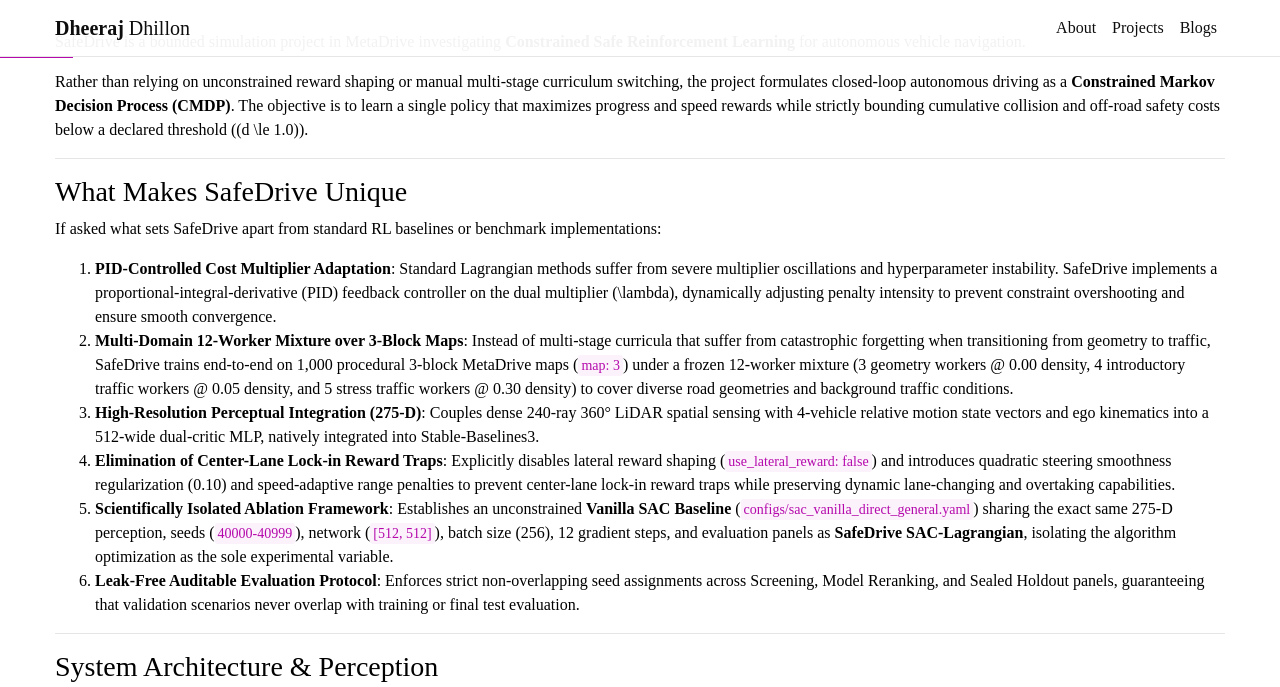
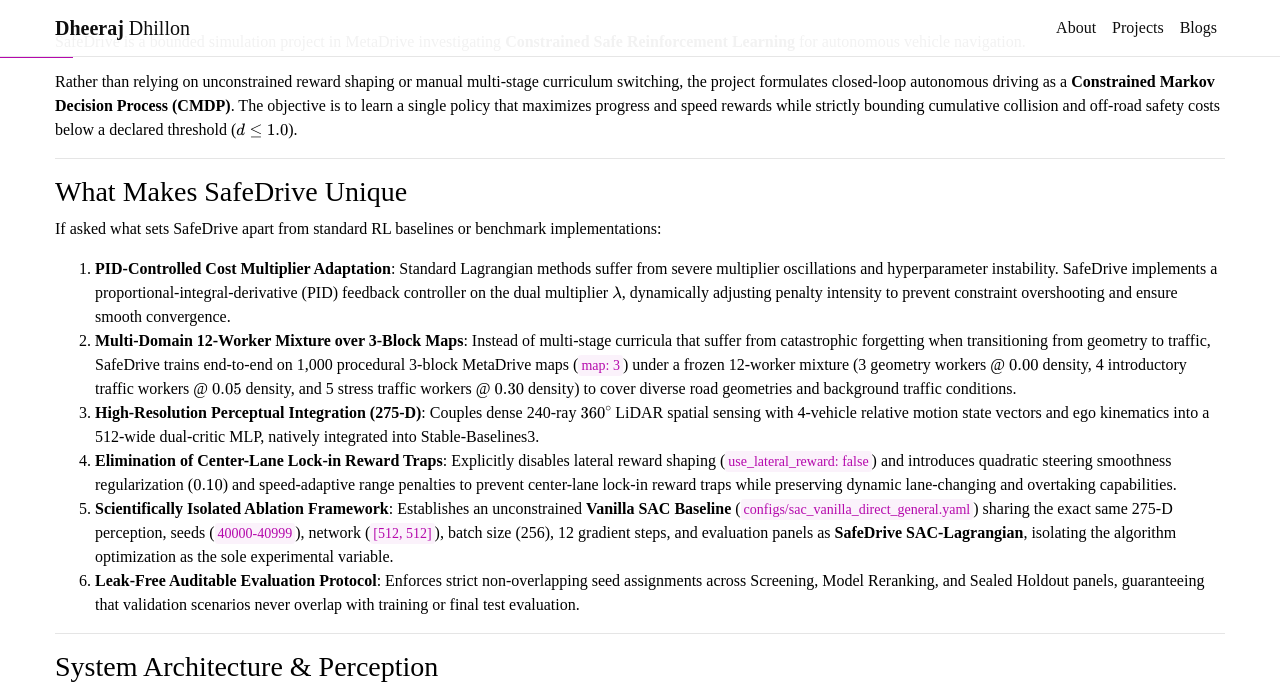
Before and after one commit to djdhillxn/djdhillxn.github.io, a Jekyll site: the page built from _projects/safedrive.md, in a window 1280 px wide and 1400 px high, scrolled down 232 px, cut to the strip 0-687 px from the top of the window. Built offline with Jekyll 4.4.1, drawn with Linux system fonts in a browser that asks for light colours; comment, search, counter and statistics services are not loaded; a style sheet for code colours, icons or effects is not loaded; some of the changed text lies outside the part shown.

Commit message:
another update to the safedrive project

```diff
--- a/_projects/safedrive.md
+++ b/_projects/safedrive.md
@@ -16,14 +16,14 @@
 portfolio_image: assets/img/safedrive/safedrive_architecture_overview.png
 portfolio_image_alt: SafeDrive SAC-Lagrangian perception and PID cost control architecture diagram
 portfolio_summary: |
-  SafeDrive investigates closed-loop autonomous driving under explicit safety constraints in the MetaDrive simulator. By formulating navigation as a Constrained Markov Decision Process (CMDP), the agent optimizes Soft Actor-Critic with Lagrangian adaptation (SAC-Lagrangian) and a PID-controlled cost multiplier to dynamically bound cumulative collisions and off-road violations below a target threshold (\(d \le 1.0\)) across 1,000 procedural road scenarios.
+  SafeDrive investigates closed-loop autonomous driving under explicit safety constraints in the MetaDrive simulator. By formulating navigation as a Constrained Markov Decision Process (CMDP), the agent optimizes Soft Actor-Critic with Lagrangian adaptation (SAC-Lagrangian) and a PID-controlled cost multiplier to dynamically bound cumulative collisions and off-road violations below a target threshold ($d \le 1.0$) across 1,000 procedural road scenarios.
 
   What makes SafeDrive unique is its end-to-end integration: while standard benchmarks rely on unconstrained reward penalties or fragile multi-stage curriculum switching that causes catastrophic forgetting, SafeDrive combines a 275-dimensional spatial observation space (240 360° LiDAR rays + 4 nearby-vehicle tracking slots) with a multi-domain 12-worker environment mixture over 3-block maps (`map: 3`, densities 0.00, 0.05, 0.30) and an unconstrained Vanilla SAC ablation baseline. A non-overlapping seed evaluation protocol across Screening, Reranking, and Sealed Holdout panels ensures completely auditable safety guarantees.
 ---
 
 SafeDrive is a bounded simulation project in MetaDrive investigating **Constrained Safe Reinforcement Learning** for autonomous vehicle navigation.
 
-Rather than relying on unconstrained reward shaping or manual multi-stage curriculum switching, the project formulates closed-loop autonomous driving as a **Constrained Markov Decision Process (CMDP)**. The objective is to learn a single policy that maximizes progress and speed rewards while strictly bounding cumulative collision and off-road safety costs below a declared threshold (\(d \le 1.0\)).
+Rather than relying on unconstrained reward shaping or manual multi-stage curriculum switching, the project formulates closed-loop autonomous driving as a **Constrained Markov Decision Process (CMDP)**. The objective is to learn a single policy that maximizes progress and speed rewards while strictly bounding cumulative collision and off-road safety costs below a declared threshold ($d \le 1.0$).
 
 ---
 
@@ -31,10 +31,10 @@
 
 If asked what sets SafeDrive apart from standard RL baselines or benchmark implementations:
 
-1. **PID-Controlled Cost Multiplier Adaptation**: Standard Lagrangian methods suffer from severe multiplier oscillations and hyperparameter instability. SafeDrive implements a proportional-integral-derivative (PID) feedback controller on the dual multiplier \(\lambda\), dynamically adjusting penalty intensity to prevent constraint overshooting and ensure smooth convergence.
-2. **Multi-Domain 12-Worker Mixture over 3-Block Maps**: Instead of multi-stage curricula that suffer from catastrophic forgetting when transitioning from geometry to traffic, SafeDrive trains end-to-end on 1,000 procedural 3-block MetaDrive maps (`map: 3`) under a frozen 12-worker mixture (3 geometry workers @ 0.00 density, 4 introductory traffic workers @ 0.05 density, and 5 stress traffic workers @ 0.30 density) to cover diverse road geometries and background traffic conditions.
-3. **High-Resolution Perceptual Integration (275-D)**: Couples dense 240-ray 360° LiDAR spatial sensing with 4-vehicle relative motion state vectors and ego kinematics into a 512-wide dual-critic MLP, natively integrated into Stable-Baselines3.
-4. **Elimination of Center-Lane Lock-in Reward Traps**: Explicitly disables lateral reward shaping (`use_lateral_reward: false`) and introduces quadratic steering smoothness regularization (0.10) and speed-adaptive range penalties to prevent center-lane lock-in reward traps while preserving dynamic lane-changing and overtaking capabilities.
+1. **PID-Controlled Cost Multiplier Adaptation**: Standard Lagrangian methods suffer from severe multiplier oscillations and hyperparameter instability. SafeDrive implements a proportional-integral-derivative (PID) feedback controller on the dual multiplier $\lambda$, dynamically adjusting penalty intensity to prevent constraint overshooting and ensure smooth convergence.
+2. **Multi-Domain 12-Worker Mixture over 3-Block Maps**: Instead of multi-stage curricula that suffer from catastrophic forgetting when transitioning from geometry to traffic, SafeDrive trains end-to-end on 1,000 procedural 3-block MetaDrive maps (`map: 3`) under a frozen 12-worker mixture (3 geometry workers @ $0.00$ density, 4 introductory traffic workers @ $0.05$ density, and 5 stress traffic workers @ $0.30$ density) to cover diverse road geometries and background traffic conditions.
+3. **High-Resolution Perceptual Integration (275-D)**: Couples dense 240-ray $360^\circ$ LiDAR spatial sensing with 4-vehicle relative motion state vectors and ego kinematics into a 512-wide dual-critic MLP, natively integrated into Stable-Baselines3.
+4. **Elimination of Center-Lane Lock-in Reward Traps**: Explicitly disables lateral reward shaping (`use_lateral_reward: false`) and introduces quadratic steering smoothness regularization ($0.10$) and speed-adaptive range penalties to prevent center-lane lock-in reward traps while preserving dynamic lane-changing and overtaking capabilities.
 5. **Scientifically Isolated Ablation Framework**: Establishes an unconstrained **Vanilla SAC Baseline** (`configs/sac_vanilla_direct_general.yaml`) sharing the exact same 275-D perception, seeds (`40000-40999`), network (`[512, 512]`), batch size (256), 12 gradient steps, and evaluation panels as **SafeDrive SAC-Lagrangian**, isolating the algorithm optimization as the sole experimental variable.
 6. **Leak-Free Auditable Evaluation Protocol**: Enforces strict non-overlapping seed assignments across Screening, Model Reranking, and Sealed Holdout panels, guaranteeing that validation scenarios never overlap with training or final test evaluation.
 
@@ -49,8 +49,8 @@
 
 #### 1. Perception & Observation Space (275-D)
 The policy receives a 275-dimensional feature vector combining spatial range sensing with ego dynamics and nearby vehicle tracking:
-- **240 360° LiDAR Rays**: Radial distance measurements ([0, 50] meters) scanning surrounding obstacles and road boundaries.
-- **4 Nearby Vehicle Slots (16-D)**: Relative coordinates \((x, y)\), heading angle, and velocity vectors for the four closest dynamic traffic obstacles.
+- **240 360° LiDAR Rays**: Radial distance measurements ($[0, 50]$ meters) scanning surrounding obstacles and road boundaries.
+- **4 Nearby Vehicle Slots (16-D)**: Relative coordinates $(x, y)$, heading angle, and velocity vectors for the four closest dynamic traffic obstacles.
 - **Ego Kinematics & Navigation (19-D)**: Speed, steering angle, angular velocity, lane offset, route checkpoints, and navigation target vectors.
 
 #### 2. SAC-Lagrangian Optimization & PID Cost Adaptation
@@ -58,9 +58,9 @@
 
 $$\lambda_{t+1} = \left[ \lambda_t + K_p e_t + K_i \int e_t dt + K_d \frac{de_t}{dt} \right]^+$$
 
-- **Episode Cost Limit (\(d\))**: 1.0 cumulative cost.
-- **PID Parameters**: \(K_p = 0.05\), \(K_i = 0.0005\), \(K_d = 0.1\), \(\alpha_{\text{EMA}} = 0.2\), \(\lambda_{\max} = 100.0\).
-- **Network Architecture**: 512-wide MLP (`[512, 512]`) for policy \(\pi_\theta\), reward critic \(Q_R\), and cost critic \(Q_C\).
+- **Episode Cost Limit ($d$)**: $1.0$ cumulative cost.
+- **PID Parameters**: $K_p = 0.05$, $K_i = 0.0005$, $K_d = 0.1$, $\alpha_{\text{EMA}} = 0.2$, $\lambda_{\max} = 100.0$.
+- **Network Architecture**: 512-wide MLP (`[512, 512]`) for policy $\pi_\theta$, reward critic $Q_R$, and cost critic $Q_C$.
 
 #### 3. Multi-Domain Traffic Mixture & MetaDrive Modes
 The training environment allocates 12 parallel subprocess workers to cover distinct driving conditions:
@@ -76,9 +76,9 @@
 
 - **Perception & State Space**: 275-D representation (240 360° LiDAR range beams + 4 nearby vehicle tracking slots + 19 ego kinematics features; vehicle length and width excluded).
 - **Network Architecture**: Shared `[512, 512]` MLP policy network and critic architecture.
-- **Hyperparameters**: Learning rate \(1 \times 10^{-4}\) (actor and critics), batch size 256, 12 gradient updates per step (1.0 update-to-data ratio).
+- **Hyperparameters**: Learning rate $1 \times 10^{-4}$ (actor and critics), batch size 256, 12 gradient updates per step (1.0 update-to-data ratio).
 - **Procedural Maps & Seeds**: 1,000 procedural 3-block MetaDrive maps (`map: 3`), training seeds `40000–40999`.
-- **12-Worker Multi-Domain Mixture**: Vectorized 12-worker distribution consisting of 3 geometry workers (0.00 density), 4 introductory traffic workers (0.05 density), and 5 stress traffic workers (0.30 density).
+- **12-Worker Multi-Domain Mixture**: Vectorized 12-worker distribution consisting of 3 geometry workers ($0.00$ density), 4 introductory traffic workers ($0.05$ density), and 5 stress traffic workers ($0.30$ density).
 - **Evaluation Panels**: Non-overlapping Screening (seeds 55000+), Reranking (seeds 60000+), and Sealed Holdout (seeds 70000+) evaluation panels.
 
 By keeping all environmental, perceptual, structural, and evaluation parameters fixed, the experimental variable is strictly isolated to the algorithm optimization formulation:
@@ -86,7 +86,7 @@
 | Primary Experimental Variables | SafeDrive SAC-Lagrangian | Unconstrained Vanilla SAC Baseline |
 | :--- | :--- | :--- |
 | **Config File** | `configs/sac_lagrangian_direct_general.yaml` | `configs/sac_vanilla_direct_general.yaml` |
-| **Optimization Target** | CMDP (\(d \le 1.0\), PID dual multiplier \(\lambda\)) | Standard unconstrained SAC (task reward optimization only) |
+| **Optimization Target** | CMDP ($d \le 1.0$, PID dual multiplier $\lambda$) | Standard unconstrained SAC (task reward optimization only) |
 
 ---
 
@@ -99,6 +99,32 @@
 | **Screening** | Every 50,000 steps | 50 episodes | `55000 - 55049` | `geometry` (0.00), `traffic` (0.30) |
 | **Model Reranking** | Top 5 screening + Terminal checkpoint | 100 fresh episodes | `60000 - 60099` | `geometry` (0.00), `traffic` (0.30) |
 | **Sealed Holdout** | Frozen Reranking Winner (1 evaluation) | 200 untouched episodes | `70000 - 70199` | `geometry` (0.00), `traffic` (0.30) |
+
+---
+
+### Simulation Rollout & Policy Visualizations
+
+Below are curated video simulations across key autonomous driving scenarios:
+
+#### 1. Interactive Multi-Vehicle Traffic Navigation
+<div style="text-align: center; margin: 1.5rem auto 2rem auto;">
+  {% include video.html path="/assets/video/safedrive/map_SCSCS_d0.30_chase_seed_60009.mp4" class="safedrive-demo-iframe" width="800" height="450" controls=true autoplay=true loop=true muted=true title="SAC-Lagrangian agent navigating 0.30 density interactive MetaDrive traffic on 5-block S-curves" caption="Closed-loop policy simulation negotiating dense background traffic at 0.30 density on 5-block S-curves map." %}
+</div>
+
+#### 2. Precision Curve & Lane-Centering Navigation
+<div style="text-align: center; margin: 1.5rem auto 2rem auto;">
+  {% include video.html path="/assets/video/safedrive/map_C_d0.00_chase_seed_60000.mp4" class="safedrive-demo-iframe" width="800" height="450" controls=true autoplay=true loop=true muted=true title="SAC-Lagrangian agent executing precision curve navigation on geometry maps" caption="Policy executing continuous smooth steering and lateral lane-centering through procedural curves." %}
+</div>
+
+#### 3. Roundabout & Complex Junction Merging
+<div style="text-align: center; margin: 1.5rem auto 2rem auto;">
+  {% include video.html path="/assets/video/safedrive/map_OC_d0.30_chase_seed_60007.mp4" class="safedrive-demo-iframe" width="800" height="450" controls=true autoplay=true loop=true muted=true title="SAC-Lagrangian agent navigating MetaDrive roundabout and junction merge" caption="Policy simulation navigating multi-lane roundabout entry, yielding, and junction exit under 0.30 traffic." %}
+</div>
+
+#### 4. Emergency Obstacle Evasion & Hazard Avoidance
+<div style="text-align: center; margin: 1.5rem auto 2rem auto;">
+  {% include video.html path="/assets/video/safedrive/map_SC_d0.05_chase_seed_60012.mp4" class="safedrive-demo-iframe" width="800" height="450" controls=true autoplay=true loop=true muted=true title="SAC-Lagrangian agent executing static obstacle hazard avoidance" caption="Obstacle hazard avoidance navigating traffic cones, warning triangles, and blocked lanes while bounding safety cost." %}
+</div>
 
 ---
 
@@ -128,32 +154,4 @@
 
 ---
 
-### Simulation Rollout & Policy Visualizations
-
-Below are curated video simulations across key autonomous driving scenarios:
-
-#### 1. Interactive Multi-Vehicle Traffic Navigation
-<div style="text-align: center; margin: 1.5rem auto 2rem auto;">
-  {% include video.html path="/assets/video/safedrive/map_SCSCS_d0.30_chase_seed_60009.mp4" class="safedrive-demo-iframe" width="800" height="450" controls=true autoplay=true loop=true muted=true title="SAC-Lagrangian agent navigating 0.30 density interactive MetaDrive traffic on 5-block S-curves" caption="Closed-loop policy simulation negotiating dense background traffic at 0.30 density on 5-block S-curves map." %}
-</div>
-
-#### 2. Precision Curve & Lane-Centering Navigation
-<div style="text-align: center; margin: 1.5rem auto 2rem auto;">
-  {% include video.html path="/assets/video/safedrive/map_C_d0.00_chase_seed_60000.mp4" class="safedrive-demo-iframe" width="800" height="450" controls=true autoplay=true loop=true muted=true title="SAC-Lagrangian agent executing precision curve navigation on geometry maps" caption="Policy executing continuous smooth steering and lateral lane-centering through procedural curves." %}
-</div>
-
-#### 3. Roundabout & Complex Junction Merging
-<div style="text-align: center; margin: 1.5rem auto 2rem auto;">
-  {% include video.html path="/assets/video/safedrive/map_OC_d0.30_chase_seed_60007.mp4" class="safedrive-demo-iframe" width="800" height="450" controls=true autoplay=true loop=true muted=true title="SAC-Lagrangian agent navigating MetaDrive roundabout and junction merge" caption="Policy simulation navigating multi-lane roundabout entry, yielding, and junction exit under 0.30 traffic." %}
-</div>
-
-#### 4. Emergency Obstacle Evasion & Hazard Avoidance
-<div style="text-align: center; margin: 1.5rem auto 2rem auto;">
-  {% include video.html path="/assets/video/safedrive/map_SC_d0.05_chase_seed_60012.mp4" class="safedrive-demo-iframe" width="800" height="450" controls=true autoplay=true loop=true muted=true title="SAC-Lagrangian agent executing static obstacle hazard avoidance" caption="Obstacle hazard avoidance navigating traffic cones, warning triangles, and blocked lanes while bounding safety cost." %}
-</div>
-
----
-
-### Codebase & Formal Documentation
-
-The complete PyTorch and MetaDrive codebase is maintained in the [SafeDrive Repository](https://github.com/djdhillxn/safedrive). For full theoretical derivations, preflight verification scripts, and complete BibTeX citations, visit the GitHub repository.
+**Codebase & Formal Documentation**: The complete PyTorch and MetaDrive codebase is maintained in the [SafeDrive Repository](https://github.com/djdhillxn/safedrive). For full theoretical derivations, preflight verification scripts, and complete BibTeX citations, visit the GitHub repository.
```
